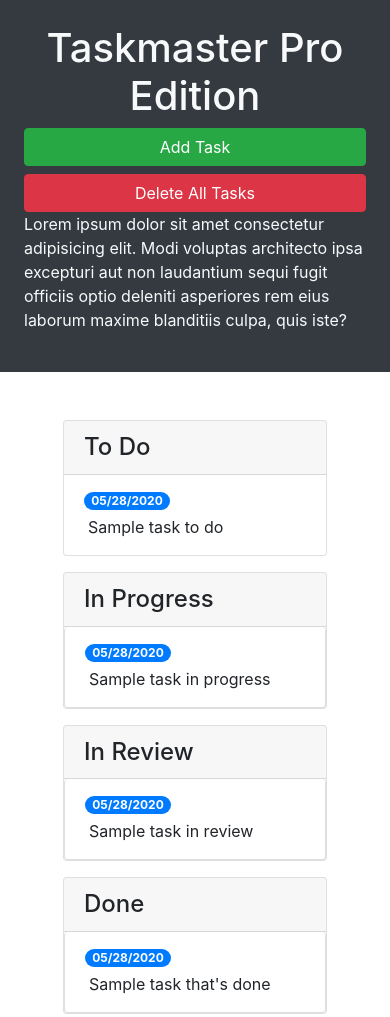
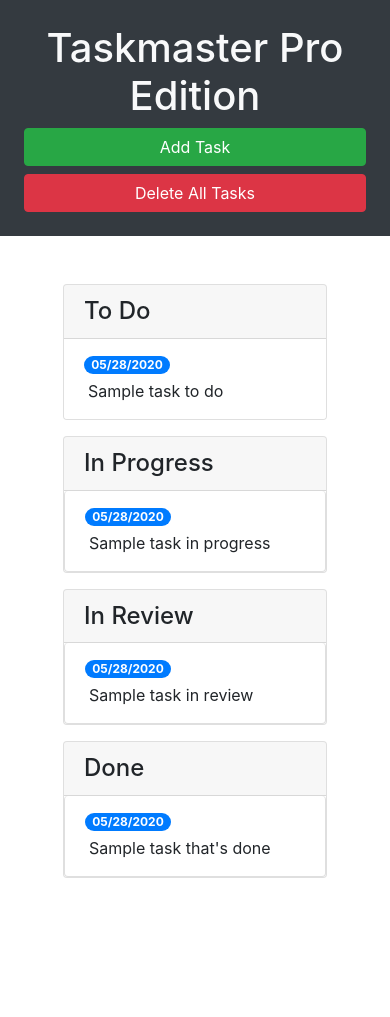
Before and after one commit to kjmckinley/taskmaster-pro, a plain HTML site: page index.html in a window 390 px wide. After the commit the page ends 942 px from the top, so only its background shows below. Drawn offline with nearby package versions, Linux system fonts and the light colour scheme.

Commit message:
changed how the example text will display if the screen is smaller

```diff
--- a/index.html
+++ b/index.html
@@ -13,14 +13,14 @@
 <body>
 
   <div class="row min-vh-100 no-gutters">
-    <header class="col-12 col-lg-3 bg-dark text-light d-flex flex-column p-4 p-lg-3">
+    <header class="col-12 col-lg-3 bg-dark text-light sticky-top d-flex flex-column p-4 p-lg-3">
       <h1 class="text-center">Taskmaster Pro Edition</h1>
 
       <button id="create-task" class="btn btn-block btn-success" data-toggle="modal" data-target="#task-form-modal">Add
         Task</button>
       <button id="remove-tasks" class="btn btn-block btn-danger">Delete All Tasks</button>
 
-      <p class="mt-auto">Lorem ipsum dolor sit amet consectetur adipisicing elit. Modi voluptas
+      <p class="mt-auto d-none d-lg-block">Lorem ipsum dolor sit amet consectetur adipisicing elit. Modi voluptas
         architecto ipsa excepturi aut non laudantium sequi fugit officiis optio deleniti asperiores
         rem eius laborum maxime blanditiis culpa, quis iste?
       </p>
```
